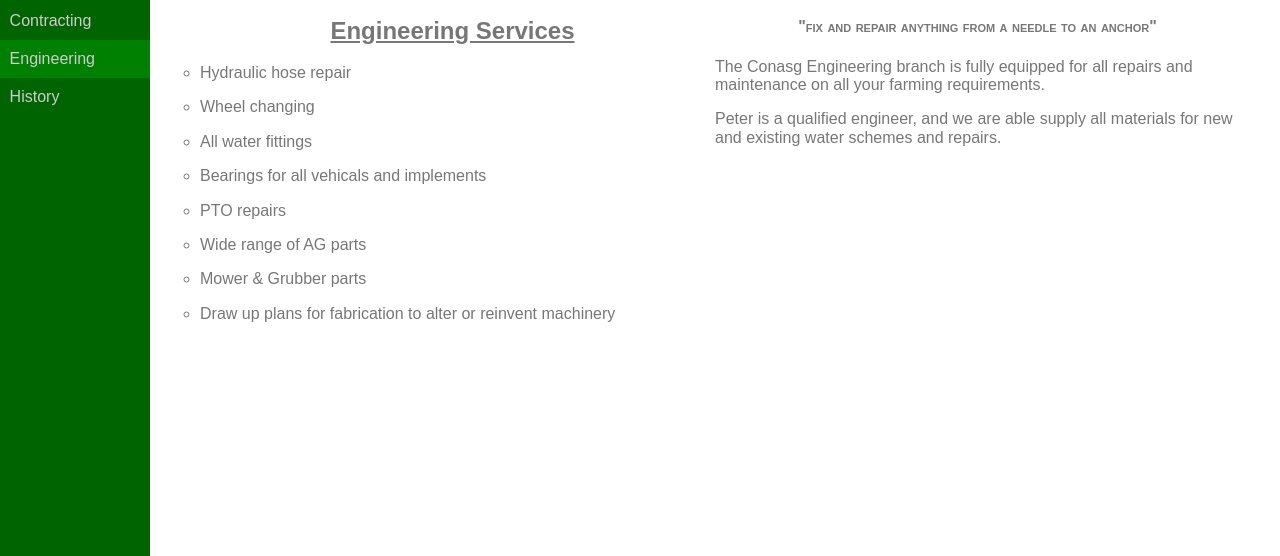
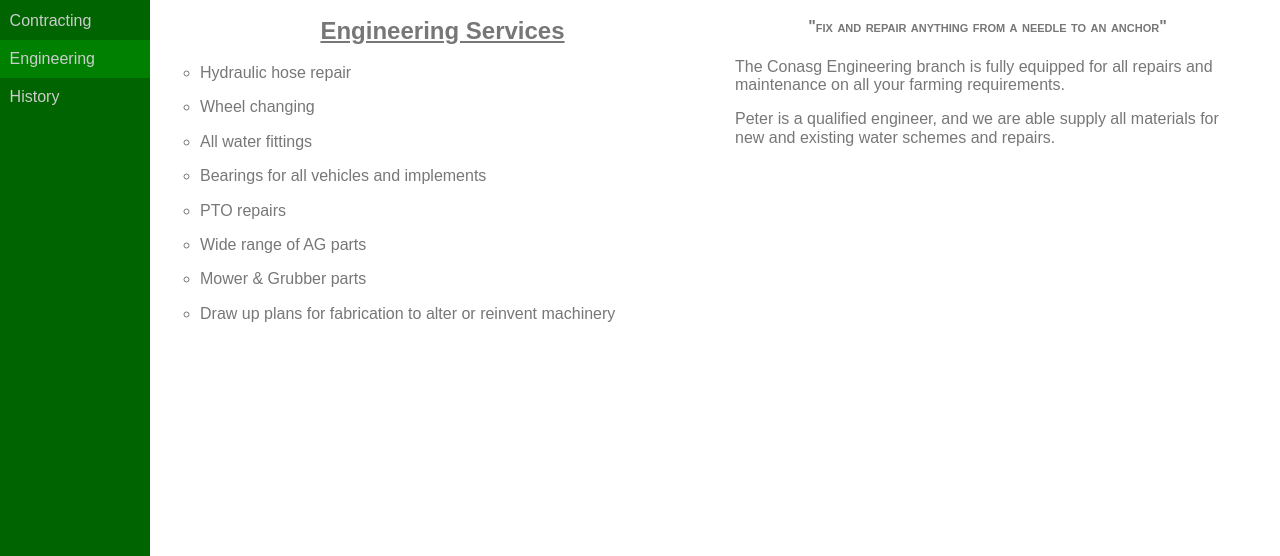
Before and after one commit to kerianVaraine/conasg, a plain HTML site: page engineering.html in a window 1280 px wide. Shown: the part 244-800 px from the top of the page. Drawn offline with nearby package versions, Linux system fonts and the light colour scheme.

Commit message:
grid gap

```diff
--- a/css/style.css
+++ b/css/style.css
@@ -150,6 +150,7 @@
                     display: grid;
                     grid-template-columns: repeat(2, 1fr);
                     grid-auto-rows: auto;
+                    grid-column-gap: 5vh;
                 }
             }
 
--- a/engineering.html
+++ b/engineering.html
@@ -74,7 +74,7 @@
                                 <p>All water fittings</p>
                             </li>
                             <li>
-                                <p>Bearings for all vehicals and implements</p>
+                                <p>Bearings for all vehicles and implements</p>
                             </li>
                             <li>PTO repairs</li>
                             <li>
```
